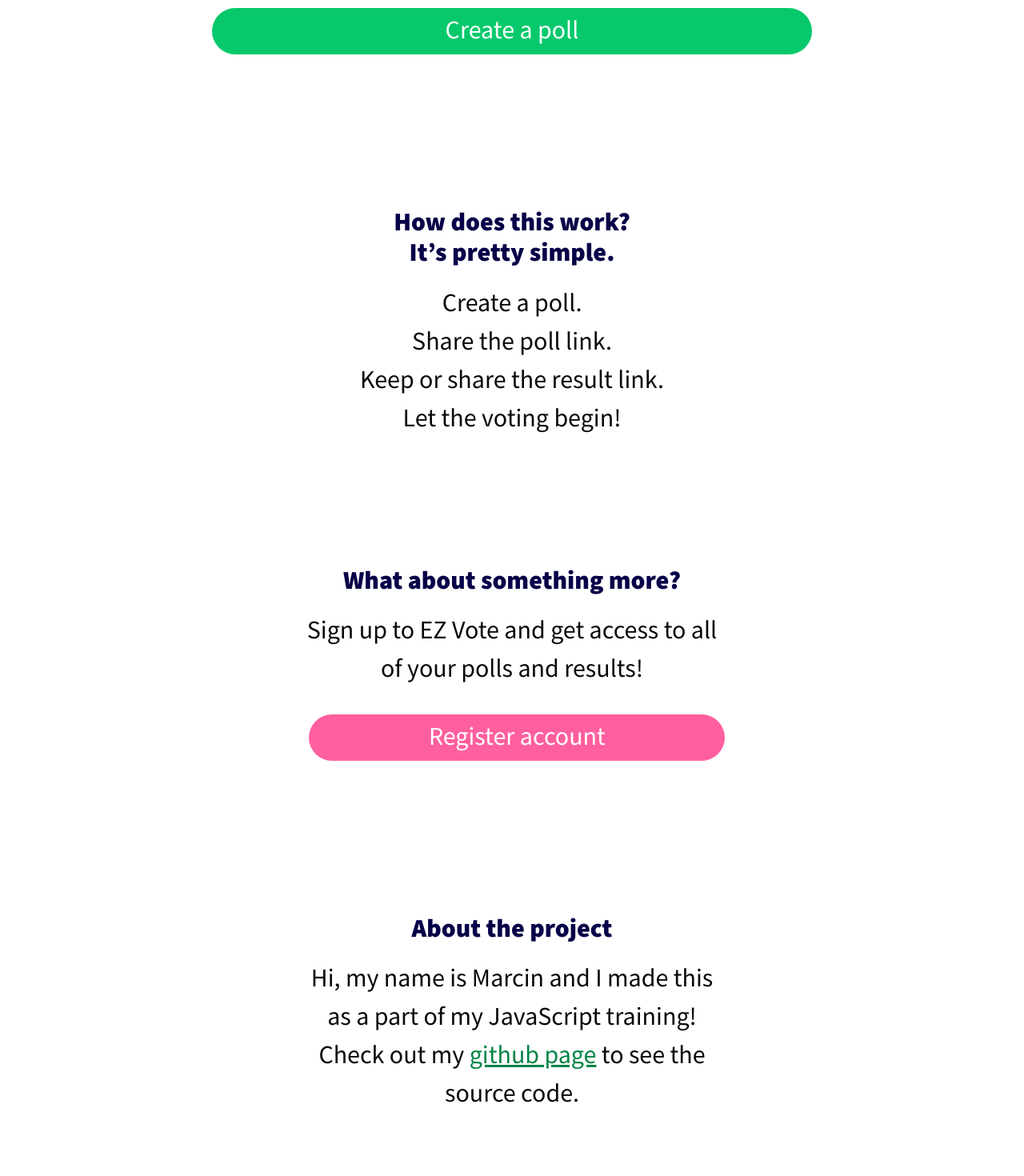
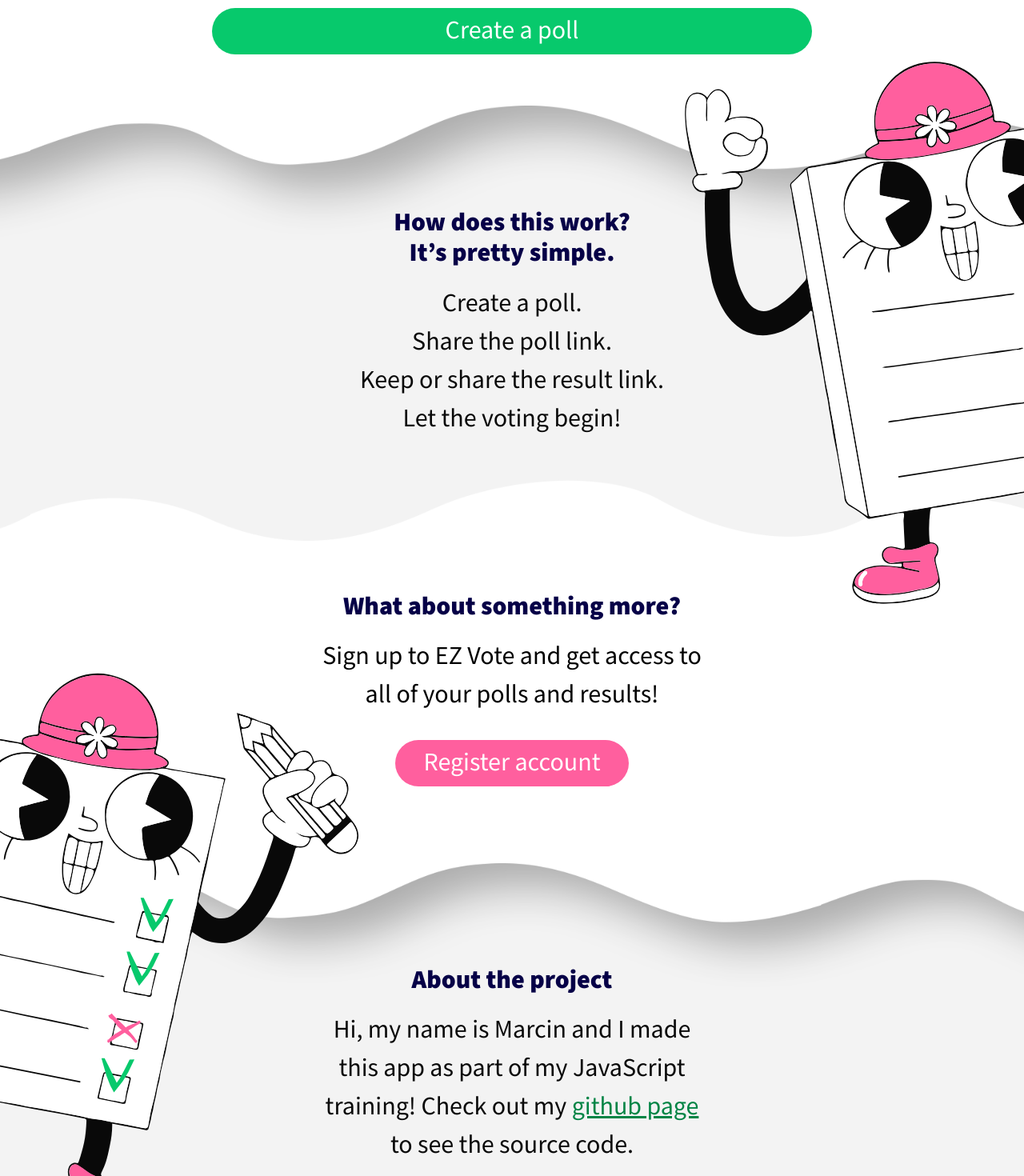
Before and after one commit to mp-martin/ez-vote-front, a React (Create React App) app: page / in a window 1280 px wide. Shown: the part 520-1990 px from the top of the page at 80% size. Built offline with nearby package versions, Linux system fonts and the light colour scheme.

Commit message:
All kinds of weird stuff

```diff
--- a/src/App.css
+++ b/src/App.css
@@ -1,7 +1,98 @@
 .App {
     width: 100%;
-    display:flex;
+    display: flex;
     flex-direction: column;
     justify-content: center;
     align-items: center;
+    position: relative;
+    overflow: hidden;
 }
+
+.cool-dude-1 {
+    position: absolute;
+    width: 52rem;
+    right: -21rem;
+    top: 32rem;
+    transform: rotate(-20deg);
+    animation-name: slide-in-right, wobble-ver-right;
+    animation-duration: 4s, 0.8s;
+    animation-timing-function: cubic-bezier(0.215, 0.610, 0.355, 1.000), linear;
+    animation-delay: 0s, 4s;
+}
+
+@keyframes slide-in-right {
+    0% {
+        transform: translateX(1000px) rotate(-20deg);
+    }
+    100% {
+        transform: translateX(0) rotate(-20deg);
+    }
+}
+
+@keyframes wobble-ver-right {
+    0%,
+    100% {
+
+        transform: translateY(0) rotate(-20deg);
+        transform-origin: 50% 50%;
+    }
+    15% {
+           transform: translateY(-30px) rotate(-14deg);
+    }
+    30% {
+         transform: translateY(15px) rotate(-26deg);
+    }
+    45% {
+         transform: translateY(-15px) rotate(-16.7deg);
+    }
+    60% {
+          transform: translateY(9px) rotate(-22.4deg);
+    }
+    75% {
+        transform: translateY(-6px) rotate(-18.8deg);
+    }
+}
+
+.cool-dude-2 {
+    position: absolute;
+    width: 52rem;
+    left: -22rem;
+    bottom: 10rem;
+    transform: rotate(0deg);
+    animation-name: slide-in-left, wobble-ver-left;
+    animation-duration: 4s, 0.8s;
+    animation-timing-function: cubic-bezier(0.215, 0.610, 0.355, 1.000), linear;
+    animation-delay: 0s, 6s;
+}
+
+@keyframes slide-in-left {
+    0% {
+        transform: translateX(-2500px) rotate(0deg);
+    }
+    100% {
+        transform: translateX(0) rotate(0deg);
+    }
+}
+
+@keyframes wobble-ver-left {
+    0%,
+    100% {
+        transform: translateY(0) rotate(0);
+        transform-origin: 50% 50%;
+    }
+    15% {
+        transform: translateY(-30px) rotate(-6deg);
+    }
+    30% {
+        transform: translateY(15px) rotate(6deg);
+    }
+    45% {
+        transform: translateY(-15px) rotate(-3.6deg);
+    }
+    60% {
+        transform: translateY(9px) rotate(2.4deg);
+    }
+    75% {
+        transform: translateY(-6px) rotate(-1.2deg);
+    }
+}
--- a/src/App.tsx
+++ b/src/App.tsx
@@ -6,12 +6,15 @@
 import {Footer} from './components/Layout/Footer/Footer';
 import {Main} from './components/Layout/Main/Main';
 import './App.css';
+import coolDude from './assets/cartoon.svg';
 
 const App = () => (
 	<div className='App'>
+		<div className='cool-dude-1'><img src={coolDude} /></div>
 		<Header/>
 		<Main/>
 		<Footer/>
+		<div className='cool-dude-2'><img src={coolDude} /></div>
 	</div>
 );
 
--- a/src/components/Layout/Footer/Footer.css
+++ b/src/components/Layout/Footer/Footer.css
@@ -4,17 +4,17 @@
     position: relative;
 }
 
-.Footer_wrapper {
+.Footer__wrapper {
     padding: 1.5rem;
     text-align: center;
 }
 
-.Footer_copyright {
+.Footer__copyright {
     font-size: 1.7rem;
     color:white;
 }
 
-.Footer_github {
+.Footer__github {
     position: absolute;
     bottom: 1.4rem;
     right: 3rem;
@@ -23,7 +23,7 @@
     background-color: hsla(0, 0%, 0%, 0.3);
 }
 
-.Footer_github a {
+.Footer__github a {
 
     font-size: 1.2em;
     font-weight: 500;
--- a/src/components/Layout/Footer/Footer.tsx
+++ b/src/components/Layout/Footer/Footer.tsx
@@ -4,7 +4,7 @@
 export const Footer = () =>
 // C
 	(<div className='Footer'>
-		<div className='Footer_wrapper'><p className='Footer_copyright'>©2023 EZ Vote</p>
-			<div className='Footer_github'><a href='https://github.com/mp-martin/'>github.com/mp-martin</a></div>
+		<div className='Footer__wrapper'><p className='Footer__copyright'>©2023 EZ Vote</p>
+			<div className='Footer__github'><a href='https://github.com/mp-martin/'>github.com/mp-martin</a></div>
 		</div>
 	</div>);
--- a/src/components/Layout/Header/Header.css
+++ b/src/components/Layout/Header/Header.css
@@ -5,7 +5,7 @@
     margin-bottom: 7rem;
 }
 
-.Header_wrapper {
+.Header__wrapper {
     display: flex;
     width: 800px;
     padding:1.6em;
--- a/src/components/Layout/Header/Header.tsx
+++ b/src/components/Layout/Header/Header.tsx
@@ -6,6 +6,6 @@
 export const Header = () =>
 // C
 	(<div className='Header'>
-		<div className='Header_wrapper'><Logo/>
+		<div className='Header__wrapper'><Logo/>
 			<Navbar/></div>
 	</div>);
--- a/src/components/Layout/Main/Main.css
+++ b/src/components/Layout/Main/Main.css
@@ -1,22 +1,27 @@
 .Main {
     width: 100%;
     margin-bottom: 5rem;
+    display: flex;
+    justify-content: center;
+    align-items: center;
 }
 
-.Main_wrapper {
+.Main__wrapper {
     margin: 0 auto;
+    width: 100%;
+    display: flex;
+    flex-direction: column;
+    justify-content: center;
+    align-items: center;
+}
+
+.Main__hero {
     width: 750px;
     display: flex;
     flex-direction: column;
     justify-content: center;
-}
-
-.Main_hero {
-    display: flex;
-    flex-direction: column;
-    justify-content: center;
     align-items: center;
-    margin-bottom: 10rem;
+    margin-bottom: 2rem;
 }
 
 .BigLogo {
@@ -24,22 +29,34 @@
     margin-bottom: 1.7em;
 }
 
-.Main_content {
+.Main__content {
+    width: 100%;
+    content: "";
     font-size: 2rem;
     display: flex;
     flex-direction: column;
     align-items: center;
     justify-content: center;
-    gap: 10rem;
+}
+.Main__paragraph {
+    width: 100%;
+    display: flex;
+    justify-content: center;
+    color: var(--color-text);
+    background-image: url("../../../assets/floating_bg.png");
+    background-repeat: repeat-x;
+    background-size: contain;
+    background-position-x: 40rem;
+    animation: animatedBackground 25s linear infinite;
+    padding: 4em 0em;
 }
 
-.Main_paragraph {
-    width: 520px;
-    text-align: center;
-    color: var(--color-text)
+.Main__paragraph__no-bg {
+    background: white;
+    padding: 2em;
 }
 
-.Main_paragraph__title {
+.Main__paragraph_title {
     text-align: center;
     color: var(--color-title);
     font-size: 1em;
@@ -48,13 +65,29 @@
     margin-bottom: 0.6em;
 }
 
-.Main_paragraph__text {
+.Main__paragraph_text {
     font-color: var(--color-text)
 }
 
-.Main_paragraph__text a {
+.Main__paragraph_text a {
     font-size: 1em;
     font-weight: 400;
     color: var(--color-inlinelink);
     text-decoration: underline;
 }
+
+.Main__paragraph_wrapper {
+    width: 500px;
+    text-align: center;
+}
+
+
+
+@keyframes animatedBackground {
+    from {
+        background-position: 0 0;
+    }
+    to {
+        background-position: 70.9% 0;
+    }
+}
--- a/src/components/Layout/Main/Main.tsx
+++ b/src/components/Layout/Main/Main.tsx
@@ -7,9 +7,9 @@
 // C
 	(<div className='Main'>
 
-		<div className='Main_wrapper'>
+		<div className='Main__wrapper'>
 
-			<div className='Main_hero'>
+			<div className='Main__hero'>
 				<img className='BigLogo' src={heroLogo} alt='EZ Vote, Simple polls for lazy people. Or smart.'/>
 				<Button
 					text={'Create a poll'}
@@ -21,20 +21,21 @@
 				/>
 			</div>
 
-			<div className='Main_content'>
+			<div className='Main__content'>
 
-				<div className='Main_paragraph'>
-					<h2 className='Main_paragraph__title'>How does this work?<br/>
+				<div className='Main__paragraph'>
+					<div className='Main__paragraph_wrapper'>
+						<h2 className='Main__paragraph_title'>How does this work?<br/>
 						It’s pretty simple.</h2>
-					<p className='Main_paragraph__text'>Create a poll.<br/>
+						<p className='Main__paragraph_text'>Create a poll.<br/>
 							Share the poll link.<br/>
 							Keep or share the result link.<br/>
-                        Let the voting begin!</p>
+							Let the voting begin!</p></div>
 				</div>
 
-				<div className='Main_paragraph'>
-					<h2 className='Main_paragraph__title'>What about something more? </h2>
-					<p className='Main_paragraph__text'>Sign up to EZ Vote and get access to all of your polls and
+				<div className='Main__paragraph__no-bg'>
+					<div className='Main__paragraph_wrapper'><h2 className='Main__paragraph_title'>What about something more? </h2>
+						<p className='Main__paragraph_text'>Sign up to EZ Vote and get access to all of your polls and
 							results! </p>
 						<Button
 							text={'Register account'}
@@ -42,19 +43,18 @@
 							disabled={false}
 							size={2}
 							color={'ezpink'}
-						width={100}
-					/>
+						/></div>
 				</div>
 
-				<div className='Main_paragraph'>
-					<h2 className='Main_paragraph__title'>About the project</h2>
-					<p className='Main_paragraph__text'>Hi, my name is Marcin and I made this as a part of my JavaScript
+				<div className='Main__paragraph'>
+					<div className='Main__paragraph_wrapper'><h2 className='Main__paragraph_title'>About the project</h2>
+						<p className='Main__paragraph_text'>Hi, my name is Marcin and I made this app as part of my
+							JavaScript
 							training!
-                        Check out my <a href='https://github.com/mp-martin/'>github page</a> to see the source code.</p>
+							Check out my <a href='https://github.com/mp-martin/'>github page</a> to see the source code.
+						</p></div>
 				</div>
 
 			</div>
 
-		</div>
-
-	</div>);
+		</div></div>);
```
Also changed, not shown: src/assets/cartoon.svg, src/assets/floating_bg.png (added). Lines whose indentation alone changed are shown as unchanged.
